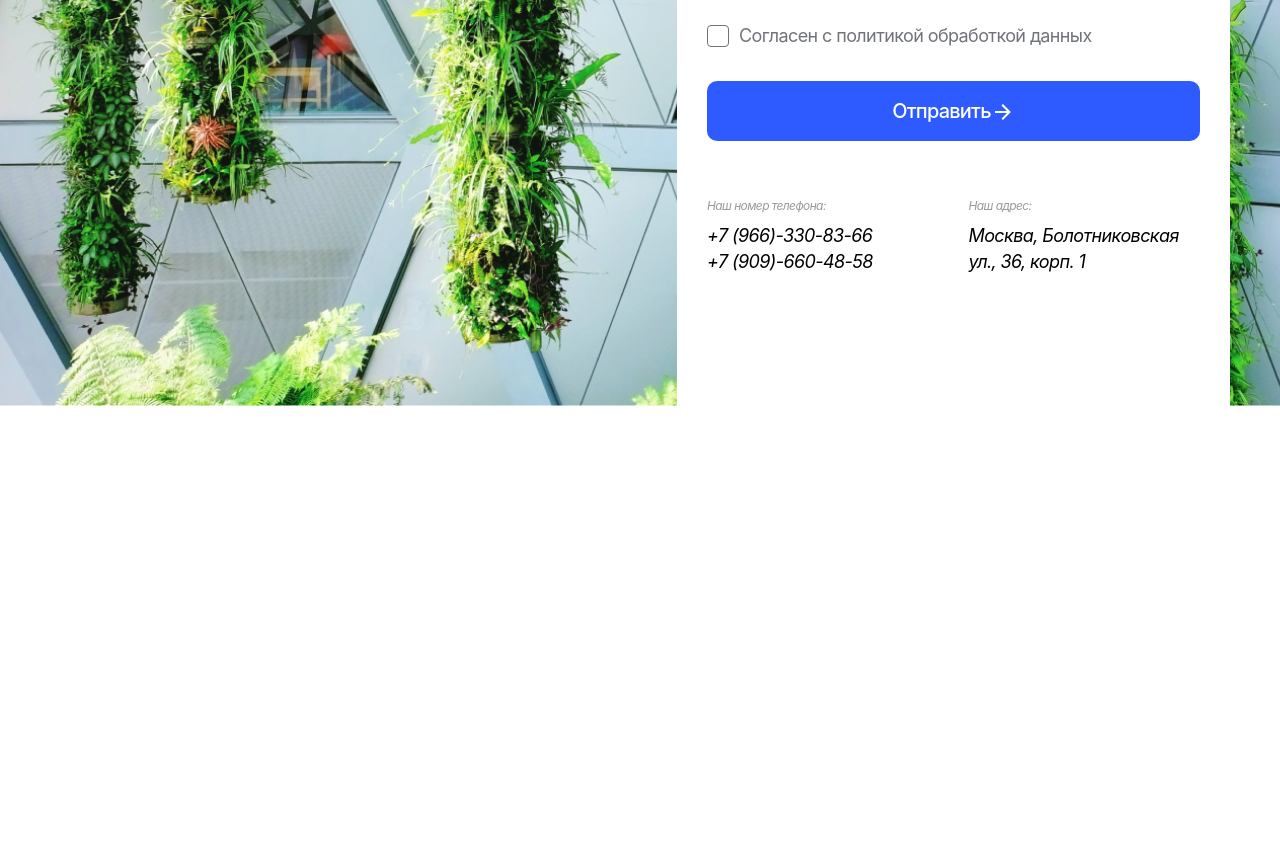
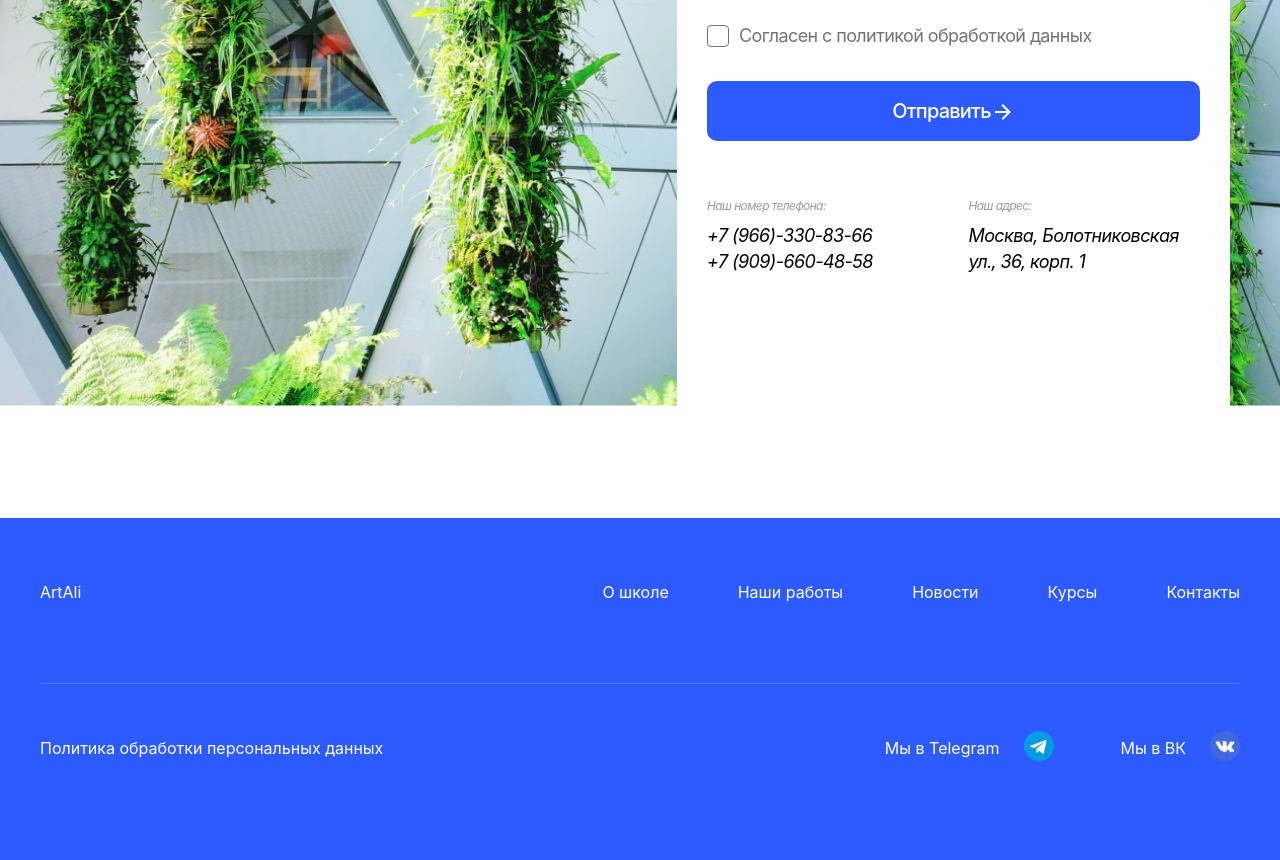
Before and after one commit to Unleashed97/artali, a website: page src/index.html in a window 1280 px wide. Shown: the part 1462-2322 px from the top of the page. Before the commit the page ends 1980 px from the top, so only its background shows below. Drawn offline with nearby package versions, Linux system fonts and the light colour scheme; files that its build step writes are made by us from their sources; files whose address does not match are found by name.

Commit message:
feat: add footer

```diff
--- a/src/html/partials/footer.html
+++ b/src/html/partials/footer.html
@@ -1,3 +1,59 @@
-<footer class="footer">
+<div class="container container--lg">
+    <footer class="footer">
+        <div class="container">
+            <div class="footer__inner">
+                <div class="footer__top">
+                    <a href="#" class="logo footer__logo">
+                        ArtAli
+                    </a>
 
-</footer>
+                    <nav class="nav nav--footer">
+                        <ul class="nav__list">
+                            <li class="nav__item">
+                                <a href="#" class="nav__link">О школе</a>
+                            </li>
+                            <li class="nav__item">
+                                <a href="#" class="nav__link">Наши работы</a>
+                            </li>
+                            <li class="nav__item">
+                                <a href="#" class="nav__link">Новости</a>
+                            </li>
+                            <li class="nav__item">
+                                <a href="#" class="nav__link">Курсы</a>
+                            </li>
+                            <li class="nav__item">
+                                <a href="#" class="nav__link">Контакты</a>
+                            </li>
+                        </ul>
+                    </nav>
+                </div>
+                <div class="footer__bottom">
+                    <a href="#" class="footer__policy">
+                        Политика обработки персональных данных
+                    </a>
+
+                    <div class="socials">
+                        <ul class="socials__list">
+                            <li class="socials__item">
+                                Мы в Telegram
+
+                                <picture>
+                                    <source srcset="img/icons/tg.webp">
+                                    <img src="img/icns/tg.png" alt="телеграм">
+                                </picture>
+                            </li>
+                            <li class="socials__item">
+                                Мы в ВК
+
+                                <picture>
+                                    <source srcset="img/icons/vk.webp">
+                                    <img src="img/icns/vk.png" alt="вконтакте">
+                                </picture>
+                            </li>
+                        </ul>
+                    </div>
+                </div>
+            </div>
+        </div>
+    </footer>
+</div>
--- a/src/scss/components/footer.scss
+++ b/src/scss/components/footer.scss
@@ -1,2 +1,32 @@
 .footer {
+    background-color: $colors-blue;
+    &__inner {
+        min-height: 342px;
+
+        color: $colors-primary;
+    }
+
+    &__top {
+        padding: 65px 0 82px;
+
+        display: flex;
+        align-items: center;
+        justify-content: space-between;
+
+        border-bottom: 1px solid rgba(#e2e3e6, 0.2);
+    }
+
+    &__bottom {
+        padding: 47px 0 88px;
+
+        display: flex;
+        align-items: center;
+        justify-content: space-between;
+    }
+
+    &__policy {
+        &:hover {
+            text-decoration: underline;
+        }
+    }
 }
--- /dev/null
+++ b/src/scss/components/socials.scss
@@ -0,0 +1,12 @@
+.socials {
+    &__list {
+        display: flex;
+        gap: 67px;
+    }
+
+    &__item {
+        display: flex;
+        align-items: center;
+        gap: 24px;
+    }
+}
--- a/src/scss/style.scss
+++ b/src/scss/style.scss
@@ -49,4 +49,5 @@ a {
 @import 'components/section.scss';
 @import 'components/form.scss';
 @import 'components/btn.scss';
+@import 'components/socials.scss';
 @import 'components/footer.scss';
```
Also changed, not shown: dist/css/style.min.css, dist/img/icons/tg.png (added), dist/img/icons/tg.webp (added), dist/img/icons/vk.png (added), dist/img/icons/vk.webp (added), dist/index.html, src/img/icons/tg.png (added), src/img/icons/vk.png (added).
